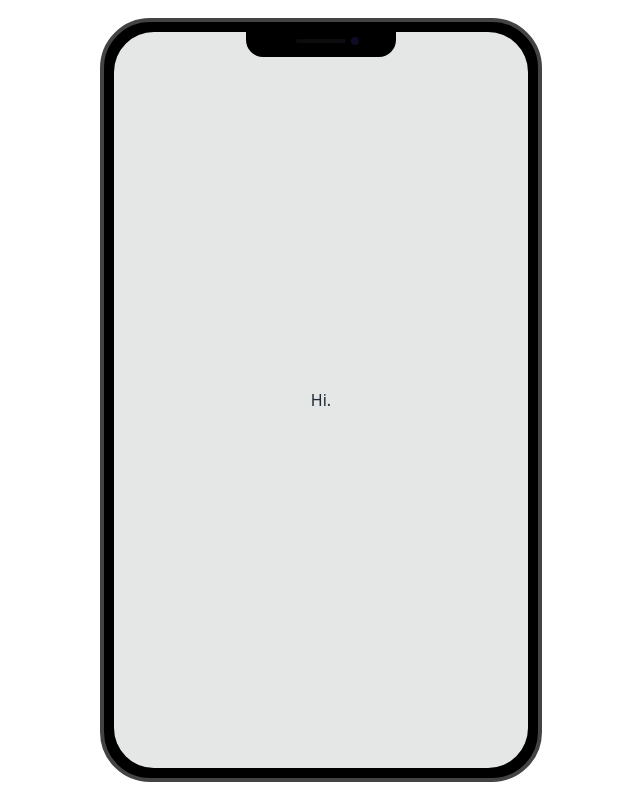
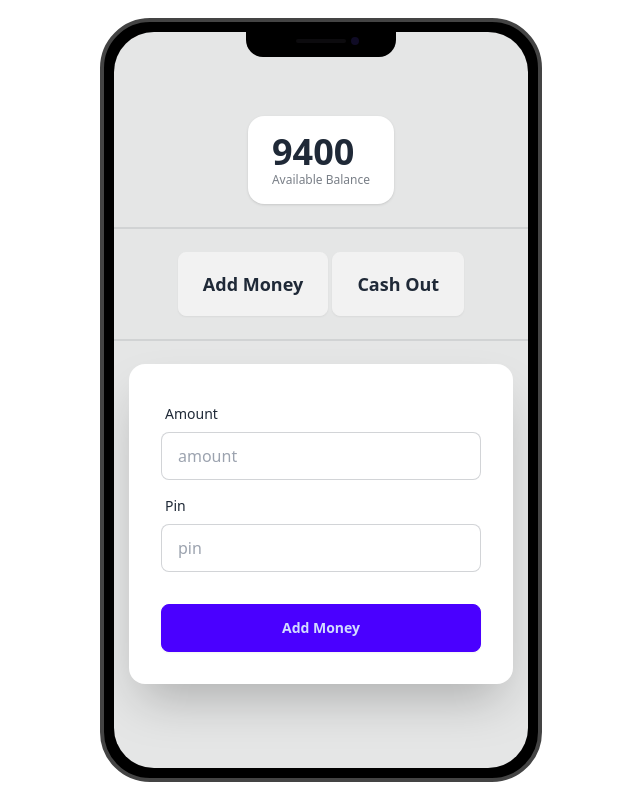
Before and after one commit to sanjitgh/payoo-mfs, a plain HTML site: page home.html in a window 1280 px wide. Shown: the whole page, without its empty margins (319-959 px from the left). Drawn offline with nearby package versions, Linux system fonts and the light colour scheme.

Commit message:
home js file add

```diff
--- a/home.html
+++ b/home.html
@@ -16,9 +16,50 @@
       <div class="mockup-phone">
         <div class="camera"></div>
         <div class="display">
-          <div class="artboard artboard-demo phone-3">Hi.</div>
+          <div class="artboard artboard-demo phone-3">
+            <!-- available balance -->
+            <div>
+              <div class="stats shadow">
+                <div class="stat">
+                  <div class="stat-value">9400</div>
+                  <div class="stat-desc">Available Balance</div>
+                </div>
+              </div>
+            </div>
+
+            <div class="divider"></div>
+
+            <!-- user action button -->
+             <div>
+                <button class="btn btn-lg">Add Money</button>
+                <button class="btn btn-lg">Cash Out</button>
+             </div>
+             <div class="divider"></div>
+             <!-- add money form start -->
+             <div class="card bg-base-100 w-full max-w-sm shrink-0 shadow-2xl">
+                <form class="card-body">
+                  <div class="form-control">
+                    <label class="label">
+                      <span class="label-text">Amount</span>
+                    </label>
+                    <input type="text" placeholder="amount" class="input input-bordered" required />
+                  </div>
+                  <div class="form-control">
+                    <label class="label">
+                      <span class="label-text">Pin</span>
+                    </label>
+                    <input type="password" placeholder="pin" class="input input-bordered" required autocomplete="off" />
+                  </div>
+                  <div class="form-control mt-6">
+                    <button class="btn btn-primary">Add Money</button>
+                  </div>
+                </form>
+              </div>
+             <!-- add money form end-->
+          </div>
         </div>
       </div>
     </main>
+    <script src="js/home.js"></script>
   </body>
 </html>
--- /dev/null
+++ b/js/home.js
@@ -0,0 +1 @@
+console.log('hello')
```
